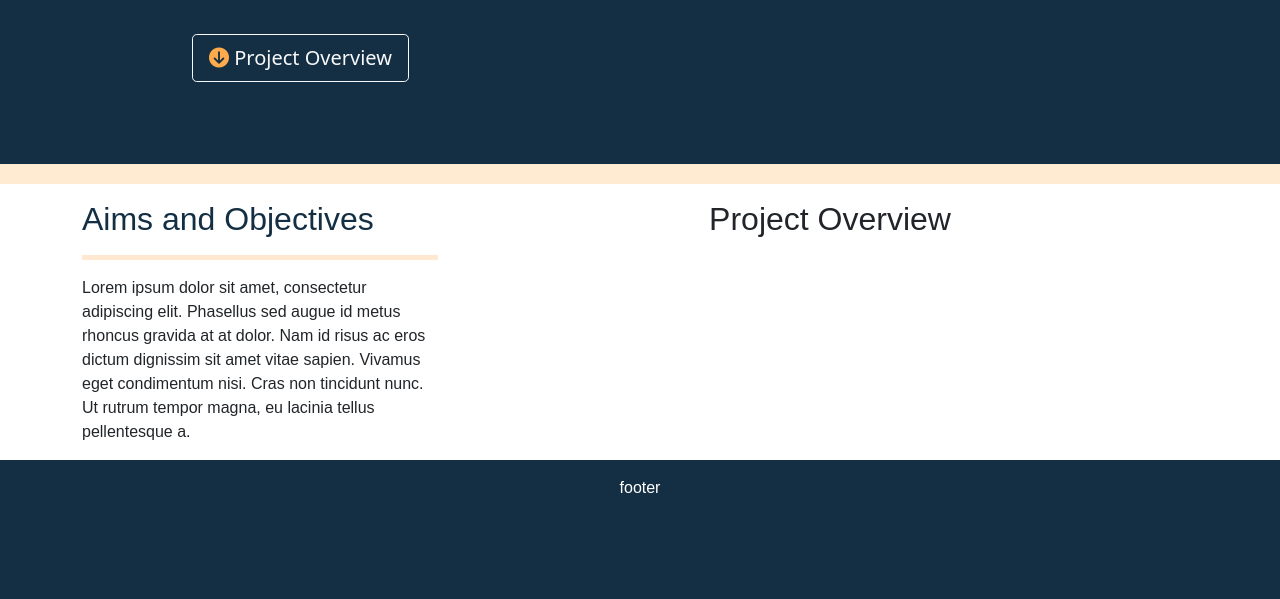
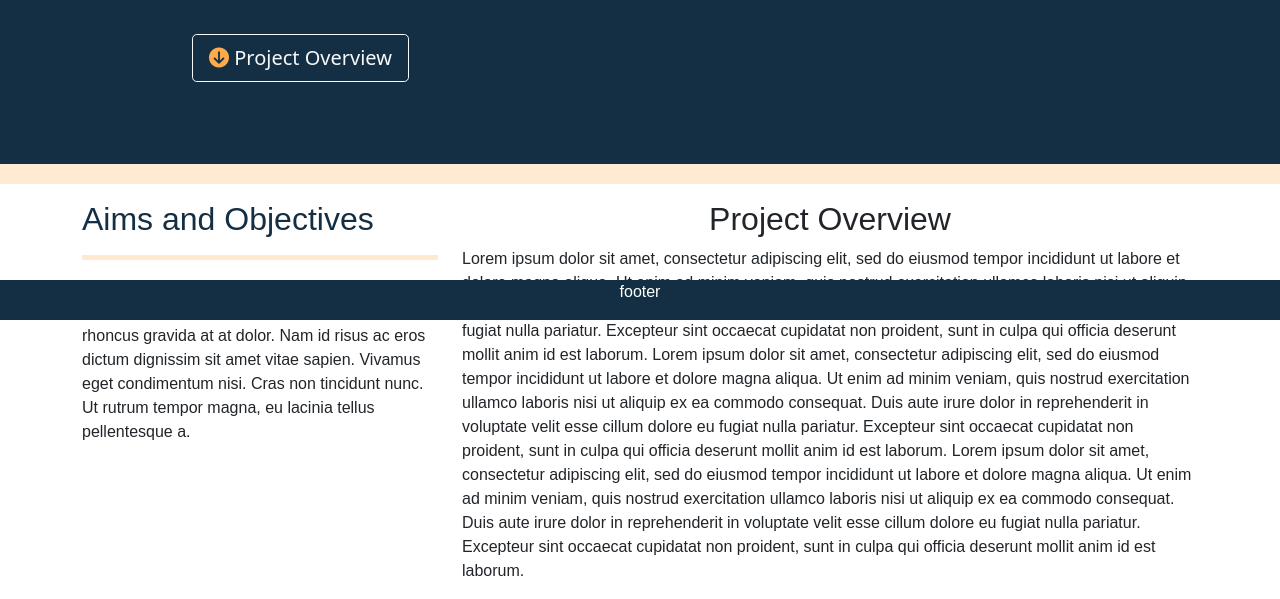
Before and after one commit to LonaCoding/SRP, a Flask app: page / in a window 1280 px wide. Shown: the part 480-1079 px from the top of the page. Before the commit the page ends 973 px from the top, so only its background shows below. Run offline with Flask 2, Linux system fonts and the light colour scheme; some libraries are stand-ins or nearby versions.

Commit message:
Temporary fix for footer not being fixed to the bottom of a fullscreen window. Changed footer to being a fixed-bottom class. Needs to be changed to a sticky footer in the future.

```diff
--- a/static/css/stylesheet.css
+++ b/static/css/stylesheet.css
@@ -97,3 +97,5 @@ footer {
   font-family: 'Monserrat', sans-serif;
   color: #FFFFFF
 }
+
+/* Body and footer adjustment for sticky footer using flexbox */
--- a/templates/References.html
+++ b/templates/References.html
@@ -104,7 +104,9 @@
   </div>
 
 </section>
-<footer id='footer' class='footer mt auto py-3'>
+
+  <!-- Footer is temporary, position is fixed because page content is not filled. Needs to be changed to a sticky footer regardless of content size -->
+<footer id='footer' class='footer fixed-bottom'>
         <p class='footer-text'>
           footer
         </p>
--- a/templates/index.html
+++ b/templates/index.html
@@ -32,9 +32,9 @@
 
 </head>
 
-<body>
+<body class="d-flex flex-column min-vh 100">
   <section id='Title-intro'>
-  <main>
+  <main class="flex-fill">
     <!-- Navigation Bar -->
     <div class="container-fluid">
 
@@ -81,7 +81,6 @@
         </div>
       </div>
       </div>
-  </main>
   </section>
 
 <section id='project-overview'>
@@ -99,19 +98,23 @@
     </div>
     <div class='col-lg-8 project-overview'>
       <h2 class='project-overview-text'> Project Overview</h2>
+      <p>    Lorem ipsum dolor sit amet, consectetur adipiscing elit, sed do eiusmod tempor incididunt ut labore et dolore magna aliqua. Ut enim ad minim veniam, quis nostrud exercitation ullamco laboris nisi ut aliquip ex ea commodo consequat. Duis aute irure dolor in reprehenderit in voluptate velit esse cillum dolore eu fugiat nulla pariatur. Excepteur sint occaecat cupidatat non proident, sunt in culpa qui officia deserunt mollit anim id est laborum.    Lorem ipsum dolor sit amet, consectetur adipiscing elit, sed do eiusmod tempor incididunt ut labore et dolore magna aliqua. Ut enim ad minim veniam, quis nostrud exercitation ullamco laboris nisi ut aliquip ex ea commodo consequat. Duis aute irure dolor in reprehenderit in voluptate velit esse cillum dolore eu fugiat nulla pariatur. Excepteur sint occaecat cupidatat non proident, sunt in culpa qui officia deserunt mollit anim id est laborum.     Lorem ipsum dolor sit amet, consectetur adipiscing elit, sed do eiusmod tempor incididunt ut labore et dolore magna aliqua. Ut enim ad minim veniam, quis nostrud exercitation ullamco laboris nisi ut aliquip ex ea commodo consequat. Duis aute irure dolor in reprehenderit in voluptate velit esse cillum dolore eu fugiat nulla pariatur. Excepteur sint occaecat cupidatat non proident, sunt in culpa qui officia deserunt mollit anim id est laborum.</p>
       </div>
     </div>
   </div>
 
-   <footer id='footer' class='footer mt auto py-3'>
+
+
+</section>
+  </main>
+
+  <!-- Footer is temporary, position is fixed because page content is not filled. Needs to be changed to a sticky footer regardless of content size -->
+   <footer id='footer' class='footer fixed-bottom'>
         <p class='footer-text'>
           footer
         </p>
       </footer>
 
-</section>
-
-
 </body>
 
 </html>
```
